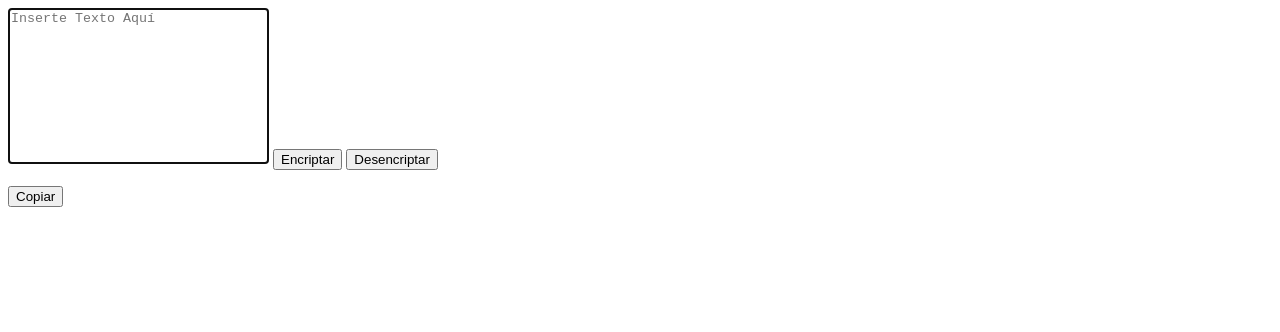
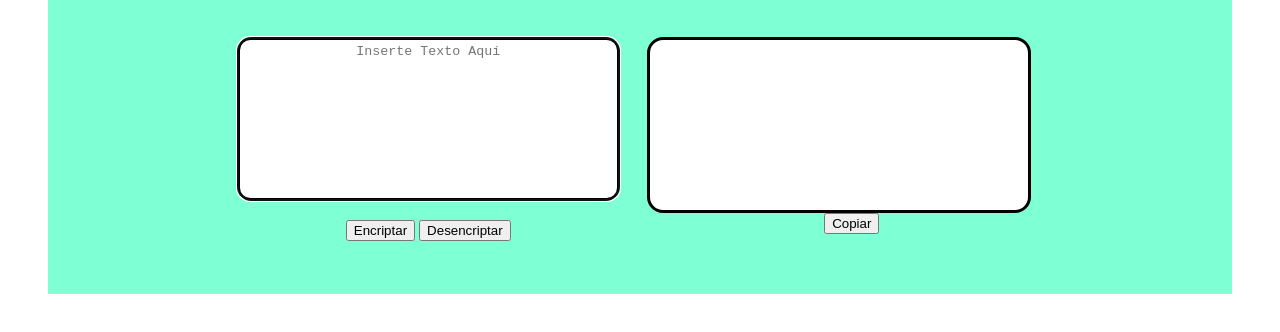
Before and after one commit to CarlosDanielEspinoza/EncriptadorDeTextoOne, a plain HTML site: page index.html in a window 1280 px wide. Drawn offline with Linux system fonts and the light colour scheme.

Commit message:
Agregando nuevo css y organizando el cuerpo del html

```diff
--- a/index.html
+++ b/index.html
@@ -4,6 +4,7 @@
     <meta charset="UTF-8">
     <meta http-equiv="X-UA-Compatible" content="IE=edge">
     <meta name="viewport" content="width=device-width, initial-scale=1.0">
+    <link rel="stylesheet" href="reset.css">
     <link rel="stylesheet" href="style.css">
     <title>Encriptador de Texto</title>
 </head>
@@ -12,14 +13,18 @@
 
     <main>
         <section>
-            <textarea placeholder="Inserte Texto Aquí" id="texto" cols="30" rows="10" autofocus></textarea>
-            <button id="encriptar"> Encriptar </button>
-            <button id="desencriptar"> Desencriptar </button>
+            <textarea placeholder="Inserte Texto Aquí" id="texto" class="area-texto" cols="30" rows="10" autofocus></textarea>
+            <div class="seccion-botones">
+                <button id="encriptar" class="boton"> Encriptar </button>
+                <button id="desencriptar" class="boton"> Desencriptar </button>
+            </div>
         </section>
 
         <section>
-            <p id="resultado"></p>
-            <button id="copiar"> Copiar </button>
+            <div class="zona-resultado">
+                <p id="resultado" class="resultado-encriptacion"></p>
+            </div>
+            <button id="copiar" class="boton-copiar"> Copiar </button>
         </section>
     </main>
 
--- /dev/null
+++ b/reset.css
@@ -0,0 +1,48 @@
+/* http://meyerweb.com/eric/tools/css/reset/
+   v2.0 | 20110126
+   License: none (public domain)
+*/
+
+html, body, div, span, applet, object, iframe,
+h1, h2, h3, h4, h5, h6, p, blockquote, pre,
+a, abbr, acronym, address, big, cite, code,
+del, dfn, em, img, ins, kbd, q, s, samp,
+small, strike, strong, sub, sup, tt, var,
+b, u, i, center,
+dl, dt, dd, ol, ul, li,
+fieldset, form, label, legend,
+table, caption, tbody, tfoot, thead, tr, th, td,
+article, aside, canvas, details, embed,
+figure, figcaption, footer, header, hgroup,
+menu, nav, output, ruby, section, summary,
+time, mark, audio, video {
+	margin: 0;
+	padding: 0;
+	border: 0;
+	font-size: 100%;
+	font: inherit;
+	vertical-align: baseline;
+}
+/* HTML5 display-role reset for older browsers */
+article, aside, details, figcaption, figure,
+footer, header, hgroup, menu, nav, section {
+	display: block;
+}
+body {
+	line-height: 1;
+}
+ol, ul {
+	list-style: none;
+}
+blockquote, q {
+	quotes: none;
+}
+blockquote:before, blockquote:after,
+q:before, q:after {
+	content: '';
+	content: none;
+}
+table {
+	border-collapse: collapse;
+	border-spacing: 0;
+}
--- a/style.css
+++ b/style.css
@@ -1,4 +1,46 @@
+main{
+    background-color: aquamarine;
+    width: 80%;
+    padding: 2em 5em 2em 5em;
+    margin: 0 auto;
+    text-align: center;
+}
+
+section{
+    vertical-align: top;
+    display: inline-block;
+    width: 40%;
+    height: 90%;
+    padding: 5px;
+}
+
 #texto{
     resize: none;
     border-color: black;
+    width: 90%;
+    background-color: white;
+    border-radius: 1em;
+    border-color: black;
+    border: 3px;
+    border-style: solid;
+    padding: 0.3em;
+    text-align: center;
 }
+
+.seccion-botones{
+    display: block;
+    padding: 1em;
+}
+
+.zona-resultado{
+    display: block;
+    background-color: white;
+    border-radius: 1em;
+    border-color: black;
+    border: 3px;
+    border-style: solid;
+    width: 90%;
+    height: 10em;
+    padding: 0.3em;
+    text-align: center;
+}
```
